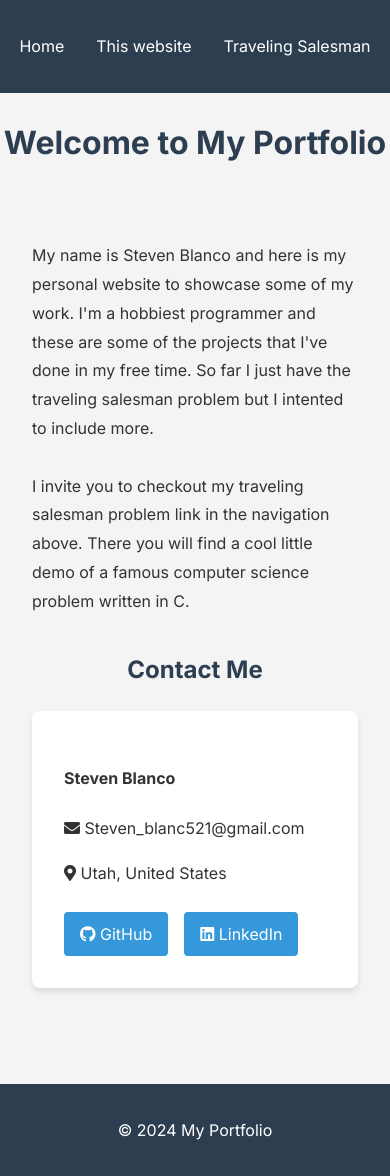
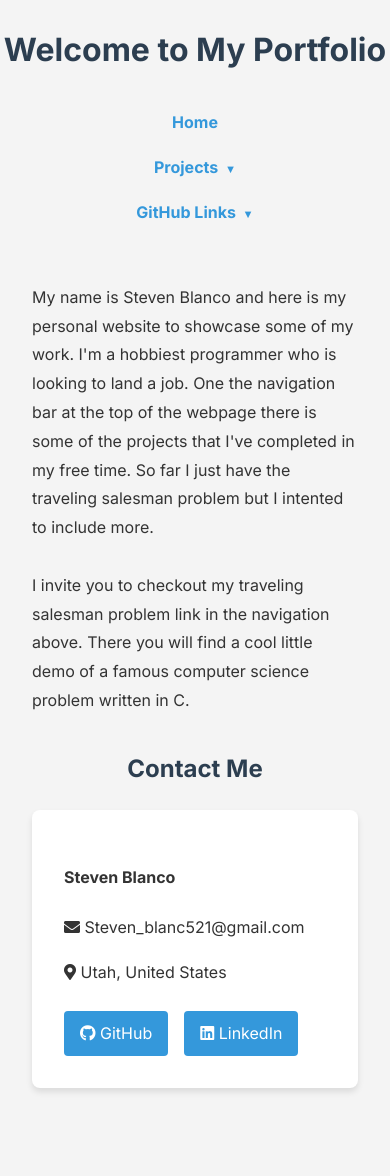
Before and after one commit to 19sblanco/website, a Django app: page / in a window 390 px wide. Shown: the top 1176 px of the page. Run offline with Django 5.2, Linux system fonts and the light colour scheme.

Commit message:
added some text and changed the nav bar

```diff
--- a/website/portfolio/static/css/style.css
+++ b/website/portfolio/static/css/style.css
@@ -27,11 +27,15 @@ header {
     padding: 1rem 0;
 }
 
+nav {
+    display: flex;
+    flex-direction: column;
+    align-items: center;
+}
+
 nav h1 {
-    margin: 0;
-    color: white; /* Ensures the title is visible on a dark background */
-    text-align: center; /* Centers the title text */
-    padding-bottom: 1rem; /* Adds some space below the title */
+    margin: 0 0 1rem 0;
+    font-size: 1.5rem;
 }
 
 nav ul {
@@ -39,15 +43,25 @@ nav ul {
     padding: 0;
     display: flex;
     justify-content: center;
+    margin: 0;
 }
 
 nav ul li {
-    margin: 0 1rem;
+  margin: 0 1rem;
+  position: relative;
 }
 
 nav ul li a {
-    color: white;
     text-decoration: none;
+    font-weight: bold;
+    padding: 0.5rem 1rem;
+    border-radius: 4px;
+    transition: background-color 0.3s;
+}
+
+nav ul li a:hover,
+nav ul li a:focus {
+    background-color: var(--primary-color);
 }
 
 .sidebar {
@@ -129,6 +143,67 @@ footer {
     text-align: center;
     padding: 1rem 0;
     margin-top: 2rem;
+}
+
+/* Dropdown styles */
+.dropdown {
+  position: relative;
+  display: inline-block;
+}
+
+.dropdown-content {
+    display: none;
+    position: absolute;
+    background-color: var(--primary-color);
+    min-width: 160px;
+    box-shadow: 0px 8px 16px 0px rgba(0,0,0,0.2);
+    z-index: 1;
+    border-radius: 4px;
+    overflow: hidden;
+}
+
+.dropdown-content a {
+    color: white;
+    padding: 12px 16px;
+    text-decoration: none;
+    display: block;
+    transition: background-color 0.3s;
+}
+
+.dropdown-content a:hover {
+    background-color: var(--secondary-color);
+}
+
+.dropdown:hover .dropdown-content {
+    display: block;
+}
+
+.dropbtn::after {
+    content: " ▼";
+    font-size: 0.7em;
+    vertical-align: middle;
+    margin-left: 4px;
+}
+
+@media (max-width: 768px) {
+    nav ul {
+        flex-direction: column;
+        align-items: center;
+    }
+
+    nav ul li {
+        margin: 0.5rem 0;
+    }
+
+    .dropdown-content {
+        position: static;
+        background-color: transparent;
+        box-shadow: none;
+    }
+
+    .dropdown-content a {
+        padding: 8px 16px;
+    }
 }
 
 /* TSP specific styles */
--- a/website/portfolio/templates/portfolio/index.html
+++ b/website/portfolio/templates/portfolio/index.html
@@ -9,7 +9,7 @@
         <link rel="stylesheet" href="https://cdnjs.cloudflare.com/ajax/libs/font-awesome/5.15.3/css/all.min.css">
     </head>
     <body>
-        <header>
+        <!-- <header>
             <nav>
                 <ul>
                     <li><a href="/">Home</a></li>
@@ -17,18 +17,37 @@
                     <li><a href="/tsp" class="active">Traveling Salesman</a></li>
                 </ul>
             </nav>
-        </header>
+        </header> -->
+
         <div class="title">
             <h1>Welcome to My Portfolio</h1>
         </div>
 
-        <!-- {% include "base/sidebar.html" %} -->
+        <nav>
+            <ul>
+                <li><a href="/">Home</a></li>
+                <li class="dropdown">
+                    <a href="#" class="dropbtn">Projects</a>
+                    <div class="dropdown-content">
+                        <a href="/tsp">Traveling Salesman</a>
+                    </div>
+                </li>
+
+                <li class="dropdown">
+                    <a href="#" class="dropbtn">GitHub Links</a>
+                    <div class="dropdown-content">
+                        <a href="https://github.com/19sblanco/website" target="_blank">This website</a>
+                    </div>
+                </li>
+
+            </ul>
+        </nav>
 
         <div class="container">
             <div class="content-wrapper">
                 <main class="content">
                     <section id="home">
-                        <p>My name is Steven Blanco and here is my personal website to showcase some of my work. I'm a hobbiest programmer and these are some of the projects that I've done in my free time. So far I just have the traveling salesman problem but I intented to include more. <br><br> I invite you to checkout my traveling salesman problem link in the navigation above. There you will find a cool little demo of a famous computer science problem written in C.</p>
+                        <p>My name is Steven Blanco and here is my personal website to showcase some of my work. I'm a hobbiest programmer who is looking to land a job. One the navigation bar at the top of the webpage there is some of the projects that I've completed in my free time. So far I just have the traveling salesman problem but I intented to include more. <br><br> I invite you to checkout my traveling salesman problem link in the navigation above. There you will find a cool little demo of a famous computer science problem written in C.</p>
                     </section>
 
                     <section id="contact">
```
Also changed, not shown: website/portfolio/templates/portfolio/tsp.html (+9 -7 lines).
